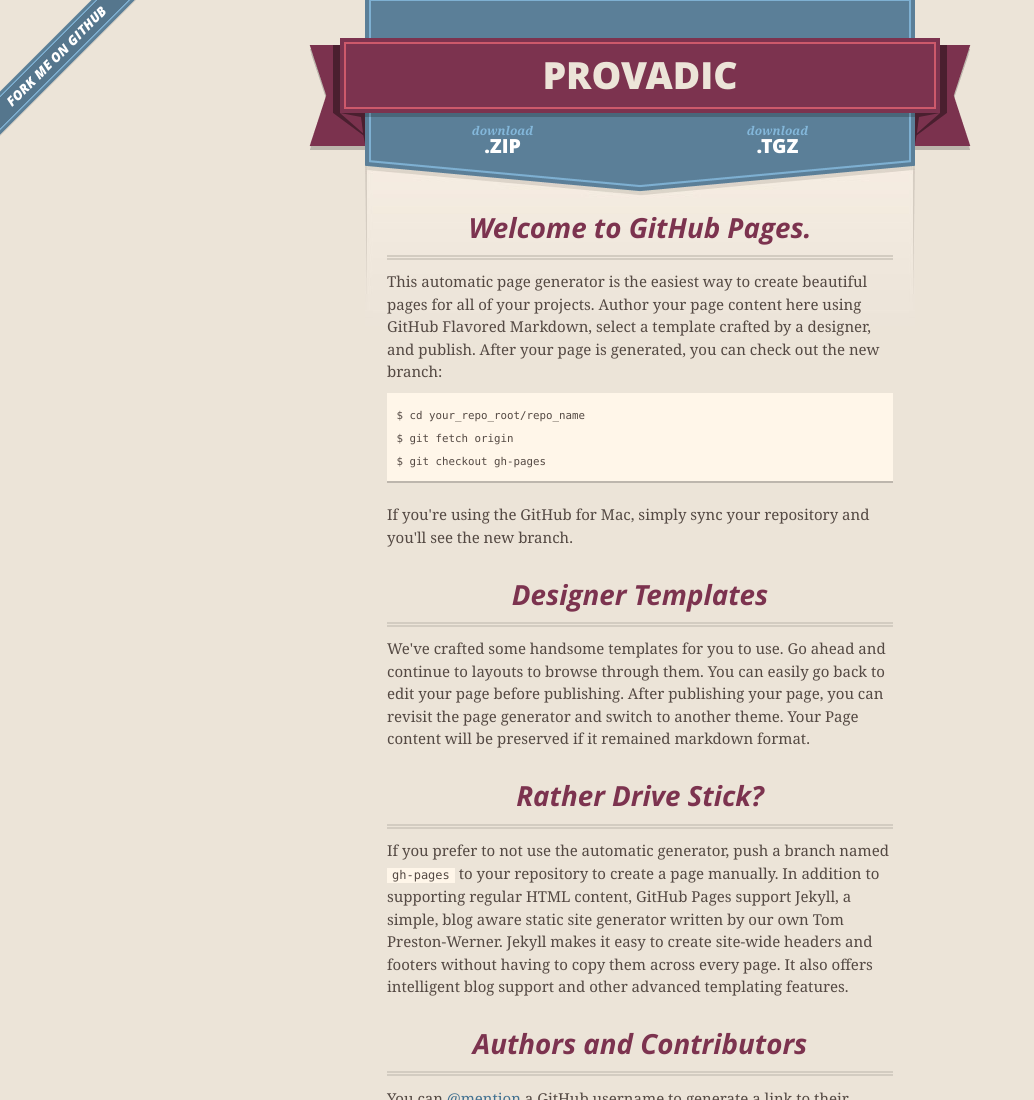
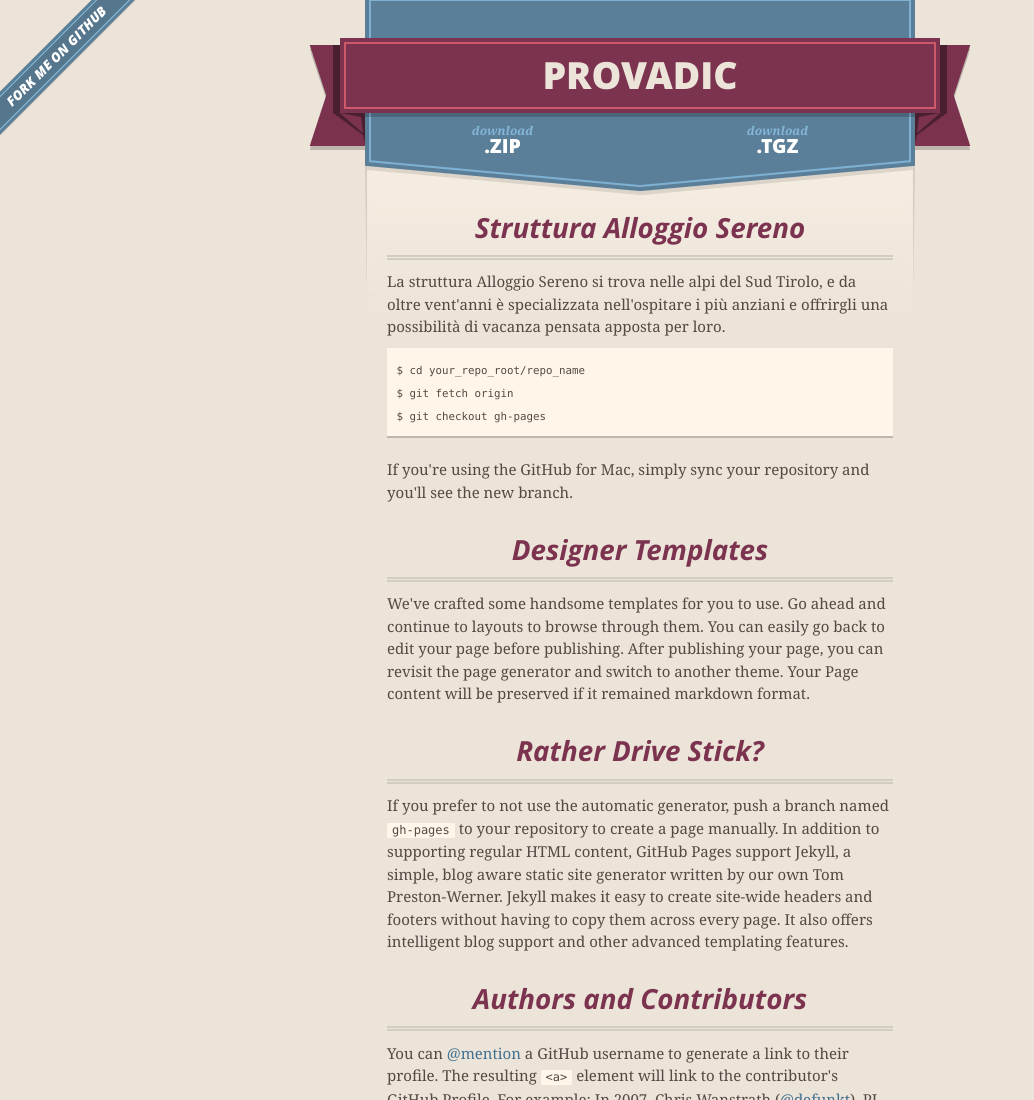
Before and after one commit to davide-ardu/provadic, a plain HTML site: page index.html in a window 1280 px wide. Shown: the top 1100 px of the page, without its empty margins (0-1034 px from the left). Drawn offline with nearby package versions, Linux system fonts and the light colour scheme.

Commit message:
Update index.html

```diff
--- a/index.html
+++ b/index.html
@@ -46,10 +46,9 @@
 
 
       <section id="main_content">
-        <h3>
-<a id="welcome-to-github-pages" class="anchor" href="#welcome-to-github-pages" aria-hidden="true"><span class="octicon octicon-link"></span></a>Welcome to GitHub Pages.</h3>
+        <h3>Struttura Alloggio Sereno</h3>
 
-<p>This automatic page generator is the easiest way to create beautiful pages for all of your projects. Author your page content here using GitHub Flavored Markdown, select a template crafted by a designer, and publish. After your page is generated, you can check out the new branch:</p>
+<p>La struttura Alloggio Sereno si trova nelle alpi del Sud Tirolo, e da oltre vent'anni è specializzata nell'ospitare i più anziani e offrirgli una possibilità di vacanza pensata apposta per loro.</p>
 
 <pre><code>$ cd your_repo_root/repo_name
 $ git fetch origin
```
